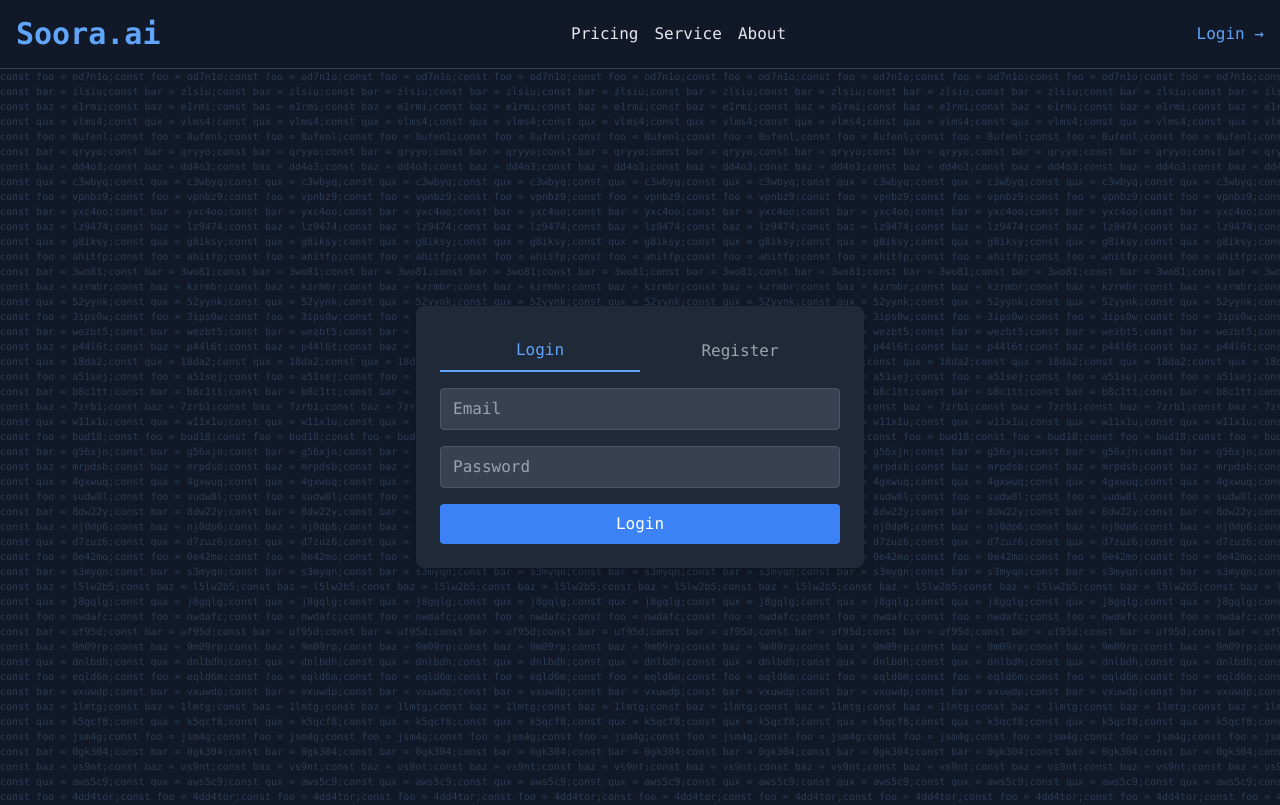
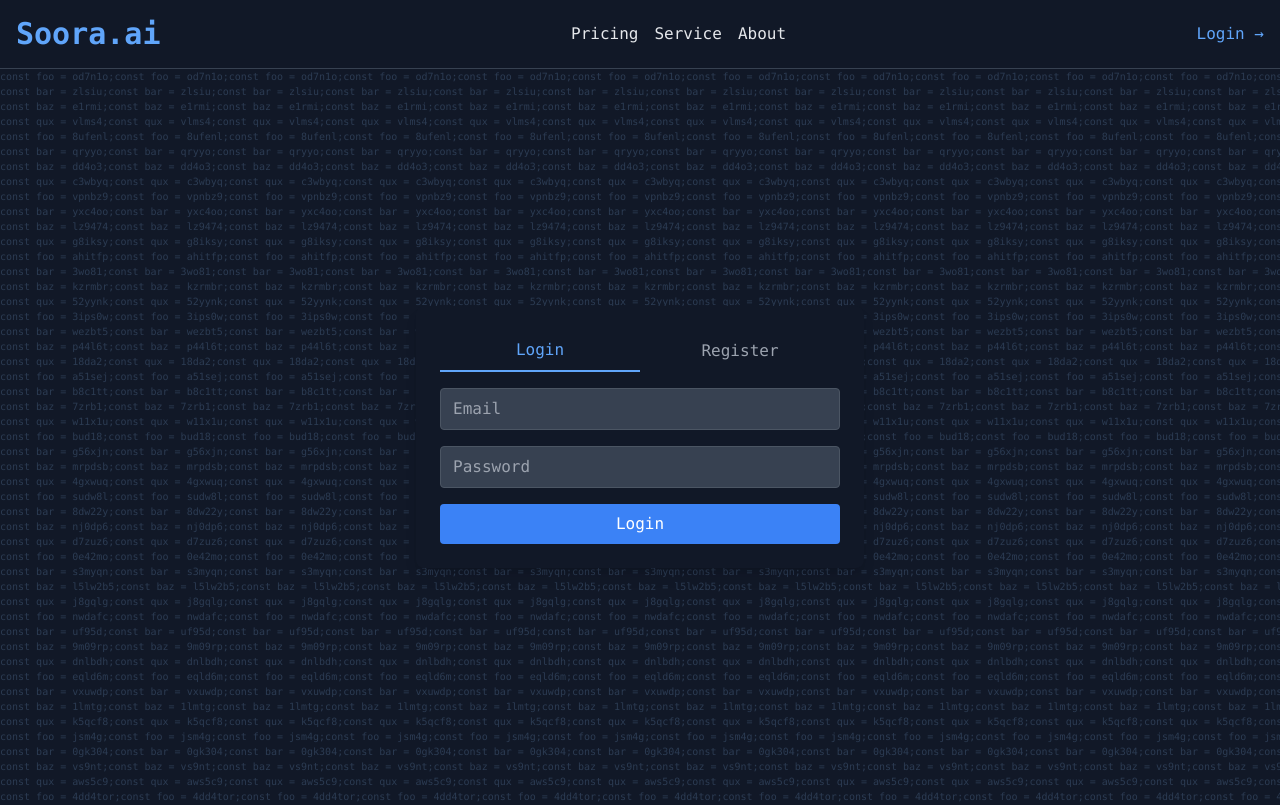
Before and after one commit to mddanish867/soora-ai, a React (Vite) app: page /auth in a window 1280 px wide. Built offline with nearby package versions, Linux system fonts and the light colour scheme.

Commit message:
Update AuthForm.jsx
modified bg color

```diff
--- a/src/Components/AuthForm.jsx
+++ b/src/Components/AuthForm.jsx
@@ -19,7 +19,7 @@ export default function AuthForm() {
           </div>
 
           {/* Auth Form */}
-          <div className="z-10 w-full max-w-md bg-gray-800 rounded-lg shadow-lg p-6">
+          <div className="z-10 w-full max-w-md bg-gray-900 rounded-lg shadow-lg p-6">
             <div className="flex mb-4">
               <button
                 className={`flex-1 py-2 text-center ${
```
